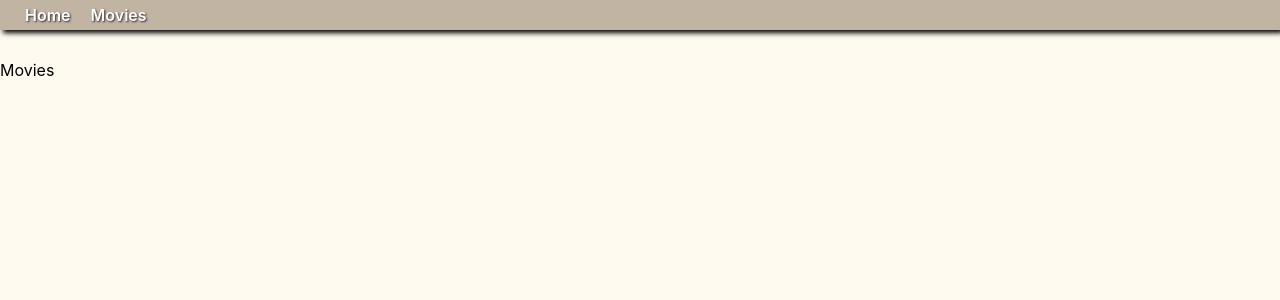
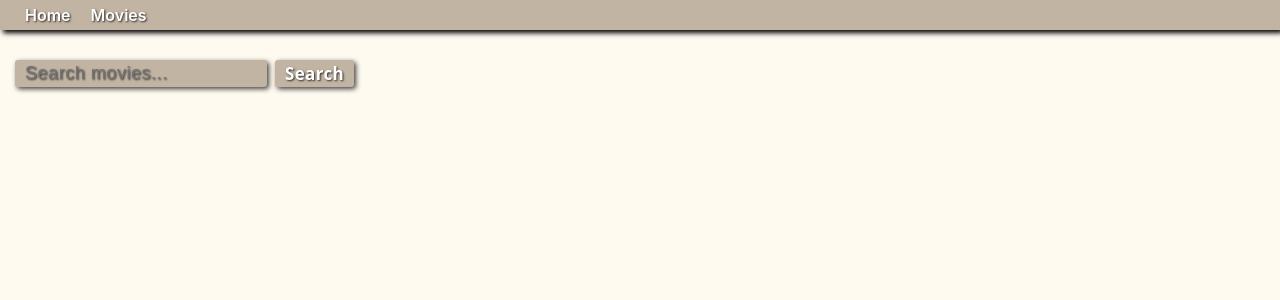
Before and after one commit to mykytapokasiuk/goit-react-hw-05-movies, a React (Create React App) app: page /movies in a window 1280 px wide. Shown: the top 300 px of the page. Built offline with nearby package versions, Linux system fonts and the light colour scheme.

Commit message:
The Movies page have been completed

```diff
--- a/src/components/App.module.css
+++ b/src/components/App.module.css
@@ -19,6 +19,10 @@ a:hover {
     color: #000000;
 }
 
+a:focus {
+    outline: none;
+}
+
 .main {
     padding: 30px 0 30px;
 }
--- a/src/pages/HomePage/HomePage.module.css
+++ b/src/pages/HomePage/HomePage.module.css
@@ -37,6 +37,7 @@
     text-shadow: 1px 1px 2px rgba(0, 0, 0, 0.75);
 }
 
+
 a {
     text-decoration: none;
 }
--- a/src/pages/MovieDetails/MovieDetails.jsx
+++ b/src/pages/MovieDetails/MovieDetails.jsx
@@ -1,5 +1,12 @@
-import React, { useEffect, useState } from 'react';
-import { Link, NavLink, Route, Routes, useParams } from 'react-router-dom';
+import React, { useEffect, useRef, useState } from 'react';
+import {
+  Link,
+  NavLink,
+  Route,
+  Routes,
+  useLocation,
+  useParams,
+} from 'react-router-dom';
 import { getMovieDetails } from 'services/api';
 import Cast from 'pages/Cast/Cast';
 import Reviews from 'pages/Reviews/Reviews';
@@ -11,6 +18,8 @@ const MovieDetails = () => {
   const [movieDetails, setMovieDetails] = useState(null);
   const [isLoading, setIsloading] = useState(false);
   const { movieId } = useParams();
+  const location = useLocation();
+  const backLink = useRef(location.state?.from ?? '/');
 
   useEffect(() => {
     if (!movieId) return;
@@ -32,7 +41,7 @@ const MovieDetails = () => {
   return (
     <div className={css.container}>
       {isLoading && <Loader />}
-      <Link className={css.goBackBtn} to="/">
+      <Link className={css.goBackBtn} to={backLink.current}>
         Go back
       </Link>
       {movieDetails !== null && (
--- a/src/pages/MovieDetails/MovieDetails.module.css
+++ b/src/pages/MovieDetails/MovieDetails.module.css
@@ -12,12 +12,17 @@
     box-shadow: 2px 2px 5px 0px rgba(0, 0, 0, 0.75);
     text-decoration: none;
     text-shadow: 1px 1px 2px rgba(0, 0, 0, 0.75);
-    transition: background-color 500ms ease-in-out, color 500ms ease-in-out;
+    transition: background-color 500ms ease-in-out, color 500ms ease-in-out, box-shadow 500ms ease-in-out;
 }
 
 .goBackBtn:hover {
     background-color: rgb(190, 162, 128);
     color: #000000;
+    box-shadow: 5px 5px 5px 0px rgba(0, 0, 0, 0.75);
+}
+
+.goBackBtn:focus {
+    outline: none;
 }
 
 .title {
@@ -35,6 +40,8 @@
 }
 
 .poster {
+    width: 302px;
+    height: 452px;
     border: 1px solid rgb(0, 0, 0);
     border-radius: 5px;
     box-shadow: 5px 5px 5px 0px rgba(0, 0, 0, 0.75);
--- a/src/pages/Movies/Movies.jsx
+++ b/src/pages/Movies/Movies.jsx
@@ -1,7 +1,86 @@
-import React from 'react';
+import React, { useEffect, useState } from 'react';
+import { Link, useLocation, useSearchParams } from 'react-router-dom';
+import Loader from 'components/Loader/Loader';
+import { getMovies } from 'services/api';
+import coming_soon from '../../images/coming_soon.jpg';
+import css from './Movies.module.css';
 
 const Movies = () => {
-  return <div>Movies</div>;
+  const [searchParams, setSearchParams] = useSearchParams();
+  const [movies, setMovies] = useState([]);
+  const [isLoading, setIsloading] = useState(false);
+  const searchTerm = searchParams.get('query');
+  const location = useLocation();
+
+  useEffect(() => {
+    if (!searchTerm) return;
+    const fetchMovies = async () => {
+      try {
+        setIsloading(true);
+        const { results } = await getMovies(searchTerm);
+        setMovies(results);
+      } catch (error) {
+        console.log(error.message);
+      } finally {
+        setIsloading(false);
+      }
+    };
+    fetchMovies();
+  }, [searchTerm]);
+
+  const handleSubmit = event => {
+    event.preventDefault();
+    const form_element = event.currentTarget;
+    const searchValue = form_element.elements.searchQuery.value.trim();
+    setSearchParams({
+      query: searchValue,
+    });
+    // const isSuccess = onSubmit(searchQuery);
+    // if (isSuccess) form_element.reset();
+  };
+
+  return (
+    <div className={css.container}>
+      {isLoading && <Loader />}
+      <form className={css.form} onSubmit={handleSubmit}>
+        <input
+          type="text"
+          name="searchQuery"
+          autoComplete="off"
+          placeholder="Search movies..."
+          className={css.input}
+          required
+          minLength={2}
+        />
+        <button type="submit" className={css.submitBtn}>
+          Search
+        </button>
+      </form>
+
+      {movies.length > 0 && (
+        <ul className={css.movieList}>
+          {movies.map(movie => {
+            return (
+              <li className={css.movieListItem} key={movie.id}>
+                <Link state={{ from: location }} to={`/movies/${movie.id}`}>
+                  <img
+                    className={css.poster}
+                    src={
+                      movie.poster_path
+                        ? `https://image.tmdb.org/t/p/w200/${movie.poster_path}`
+                        : coming_soon
+                    }
+                    alt={movie.title}
+                  />
+                  <p className={css.movieTitle}>{movie.title}</p>
+                </Link>
+              </li>
+            );
+          })}
+        </ul>
+      )}
+    </div>
+  );
 };
 
 export default Movies;
--- a/src/pages/Movies/Movies.module.css
+++ b/src/pages/Movies/Movies.module.css
@@ -0,0 +1,89 @@
+.container {
+    padding: 0 15px;
+}
+
+.form {
+    display: flex;
+    gap: 8px;
+}
+
+.input {
+    padding: 0 10px;
+    background-color: rgb(194, 180, 163);
+    border: none;
+    border-radius: 3px;
+    font-size: 18px;
+    letter-spacing: 0.03em;
+    box-shadow: 2px 2px 5px 0px rgba(0, 0, 0, 0.75);
+    text-shadow: 1px 1px 2px rgba(0, 0, 0, 0.75);
+    transition: background-color 500ms ease-in-out, color 500ms ease-in-out, box-shadow 500ms ease-in-out;
+}
+
+.input:hover {
+    color: #ffffff;
+    background-color: rgb(190, 162, 128);
+    box-shadow: 5px 5px 5px 0px rgba(0, 0, 0, 0.75);
+    cursor: pointer;
+}
+
+.input:focus {
+    outline: none;
+}
+
+.submitBtn {
+    padding: 2px 10px;
+    color: #ffffff;
+    font-family: system-ui, -apple-system,
+        BlinkMacSystemFont, 'Segoe UI', Roboto, Oxygen, Ubuntu, Cantarell,
+        'Open Sans', 'Helvetica Neue', sans-serif;
+    font-size: 17px;
+    font-weight: 600;
+    background-color: rgb(194, 180, 163);
+    border: none;
+    border-radius: 3px;
+    letter-spacing: 0.02em;
+    box-shadow: 2px 2px 5px 0px rgba(0, 0, 0, 0.75);
+    text-shadow: 1px 1px 2px rgba(0, 0, 0, 0.75);
+    transition: background-color 500ms ease-in-out, color 500ms ease-in-out, box-shadow 500ms ease-in-out;
+}
+
+.submitBtn:hover {
+    color: #000000;
+    background-color: rgb(190, 162, 128);
+    box-shadow: 5px 5px 5px 0px rgba(0, 0, 0, 0.75);
+    cursor: pointer;
+}
+
+.submitBtn:focus {
+    outline: none;
+}
+
+.movieList {
+    display: flex;
+    justify-content: center;
+    flex-wrap: wrap;
+    gap: 20px;
+}
+
+.movieListItem:hover .poster {
+    box-shadow: 10px 10px 6px 0px rgba(0, 0, 0, 0.75);
+}
+
+.poster {
+    width: 200px;
+    height: 300px;
+    border-radius: 5px;
+    box-shadow: 5px 5px 5px 0px rgba(0, 0, 0, 0.75);
+    transition: box-shadow 500ms ease-in-out;
+}
+
+.movieTitle {
+    margin-top: 10px;
+    max-width: 200px;
+    text-align: center;
+    color: #000000;
+    font-size: 17px;
+    font-weight: 600;
+    letter-spacing: 0.05em;
+    text-shadow: 1px 1px 2px rgba(0, 0, 0, 0.75);
+}
--- a/src/services/api.js
+++ b/src/services/api.js
@@ -2,7 +2,7 @@ import axios from 'axios';
 import params from './utils.js';
 
 /**
- *  Gets array of objects from server
+ *  Gets trending movies from server
  * @function getTrendingMovies
  * @returns {Promise} Promise
  */
@@ -52,4 +52,23 @@ const getMovieReviews = async movie_id => {
   return data;
 };
 
-export { getTrendingMovies, getMovieDetails, getMovieCredits, getMovieReviews };
+/**
+ *  Gets reviews for a movie page
+ * @function getMovies
+ * @param {string} search_query
+ * @returns {Promise} Promise
+ */
+const getMovies = async search_query => {
+  const { data } = await axios.get(
+    `${params.url}search/movie?api_key=${params.key}&query=${search_query}&include_adult=false`
+  );
+  return data;
+};
+
+export {
+  getTrendingMovies,
+  getMovieDetails,
+  getMovieCredits,
+  getMovieReviews,
+  getMovies,
+};
```
